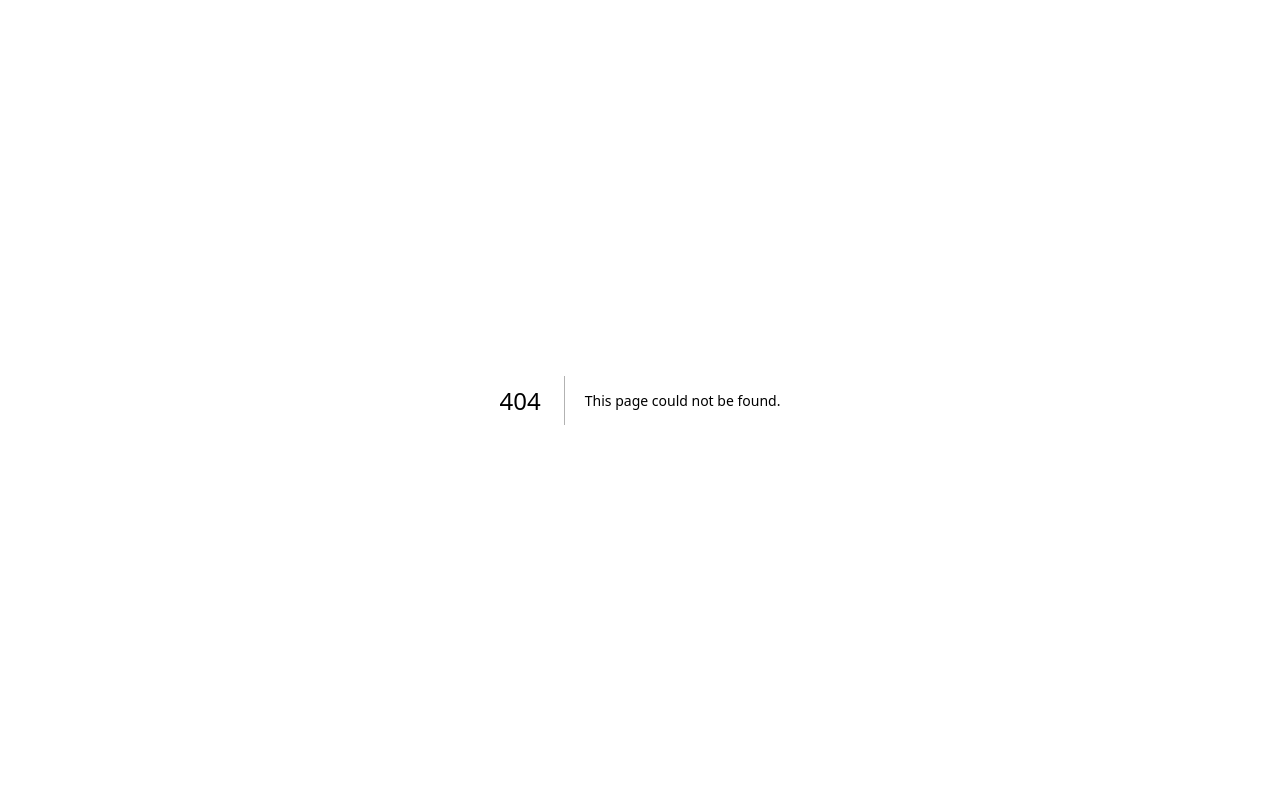
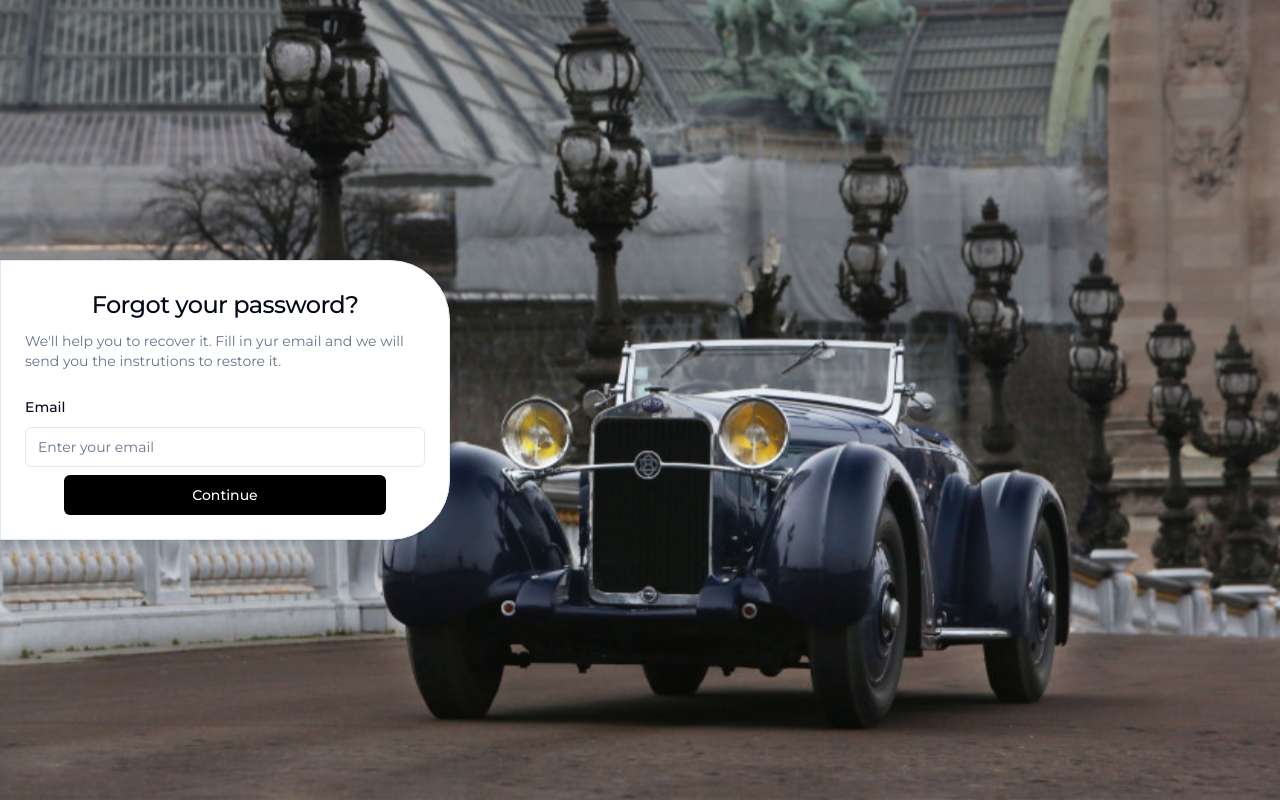
Before and after one commit to d2ni3l/Pastauction, a Next.js app: page /auth/forgotpassword in a window 1280 px wide. Before the commit this address had no page. Built offline with nearby package versions, Linux system fonts and the light colour scheme.

Commit message:
added forgot password

```diff
--- /dev/null
+++ b/src/app/auth/forgotpassword/page.tsx
@@ -0,0 +1,11 @@
+import ForgotPassword from '@/components/auth/ForgotPassword'
+import React from 'react'
+
+export default function page() {
+  return (
+    <div className='w-screen h-screen sign-background flex items-center justify-start'>
+
+        <ForgotPassword/>
+    </div>
+  )
+}
--- a/src/app/validators/auth.ts
+++ b/src/app/validators/auth.ts
@@ -13,3 +13,7 @@ export const loginSchema = z.object({
     email: z.string().email(),
     password: z.string().min(6).max(255)
 })
+
+export const forgotPasswordSchema = z.object({
+    email: z.string().email()
+})
--- /dev/null
+++ b/src/components/auth/ForgotPassword.tsx
@@ -0,0 +1,112 @@
+
+'use client'
+import { Button } from "@/components/ui/button";
+import {
+  Card,
+  CardContent,
+  CardDescription,
+  CardHeader,
+  CardTitle,
+} from "@/components/ui/card";
+import { Input } from "@/components/ui/input";
+import Link from "next/link";
+import {
+  Form,
+  FormControl,
+  FormField,
+  FormItem,
+  FormLabel,
+  FormMessage,
+} from "@/components/ui/form";
+import { useForm } from "react-hook-form";
+import { forgotPasswordSchema } from "../../app/validators/auth";
+import { z } from "zod";
+import { zodResolver } from "@hookform/resolvers/zod";
+
+type Input = z.infer<typeof forgotPasswordSchema>;
+
+import React, { useState } from "react";
+
+export default function ForgotPassword() {
+  const [showPassword, setShowPassword] = useState(true);
+
+  const form = useForm<Input>({
+    resolver: zodResolver(forgotPasswordSchema),
+    defaultValues: {
+      email: "",
+    },
+  });
+
+  async function postData(url = "", data = {}) {
+    const response = await fetch(url, {
+        method: "POST",
+        headers: {
+            "Content-Type": "application/json"
+        },
+        body: JSON.stringify(data)
+    });
+
+    return await response.json();
+}
+//   const onSubmit = (data: Input) => {
+
+
+//     postData("https://pastauction.com/api/v1/login", data)
+//     .then((response) => {
+//         console.log(response);
+//     })
+//     .catch((error) => {
+//         console.error("Error:", error);
+//     });
+
+
+
+//   };
+const handleSubmit =
+ () => {
+
+ }
+
+ console.log(form.watch())
+ return (
+    <div className=''>
+      <Card className='w-[450px] rounded-r-[60px]'>
+        <CardHeader className='items-center'>
+          <CardTitle className="font-medium py-2">Forgot your password?</CardTitle>
+          <CardDescription>
+            We'll help you to recover it. Fill in yur email and we will send you the instrutions to restore it.
+          </CardDescription>
+        </CardHeader>
+        <CardContent>
+          <Form {...form}>
+            <form onSubmit={form.handleSubmit(handleSubmit)} className='space-y-2'>
+
+              <FormField
+                control={form.control}
+                name='email'
+                render={({ field }) => (
+                  <FormItem>
+                    <FormLabel>Email</FormLabel>
+                    <FormControl>
+                      <Input placeholder='Enter your email' {...field} />
+                    </FormControl>
+
+                    <FormMessage />
+                  </FormItem>
+                )}
+              />
+
+
+              <div className='flex justify-center items-center'>
+                <Button className='px-32' variant='blackWide' type='submit'>
+                  Continue
+                </Button>
+              </div>
+
+            </form>
+          </Form>
+        </CardContent>
+      </Card>
+    </div>
+  );
+}
--- a/src/components/auth/LoginCard.tsx
+++ b/src/components/auth/LoginCard.tsx
@@ -153,9 +153,9 @@ export default function LoginCard() {
                         <input type='checkbox' name='' id='' />
                         <span className='text-black'>Remember me</span>
                       </span>
-                      <span className='underline text-blue-500'>
+                      <Link href='/auth/forgotpassword' className='underline text-blue-500'>
                         Forgot password
-                      </span>
+                      </Link>
                     </FormDescription>
                     <FormMessage />
                   </FormItem>
```
